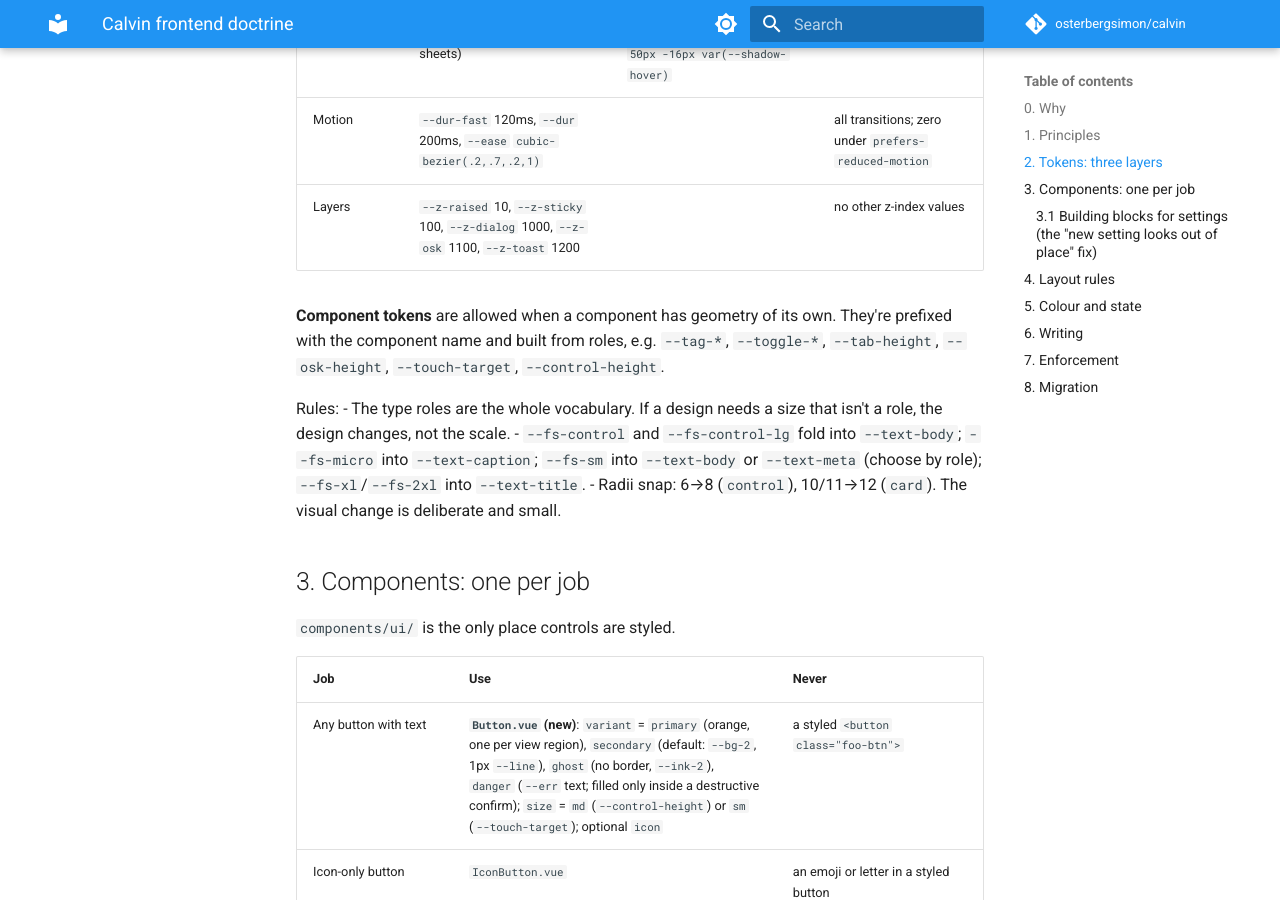
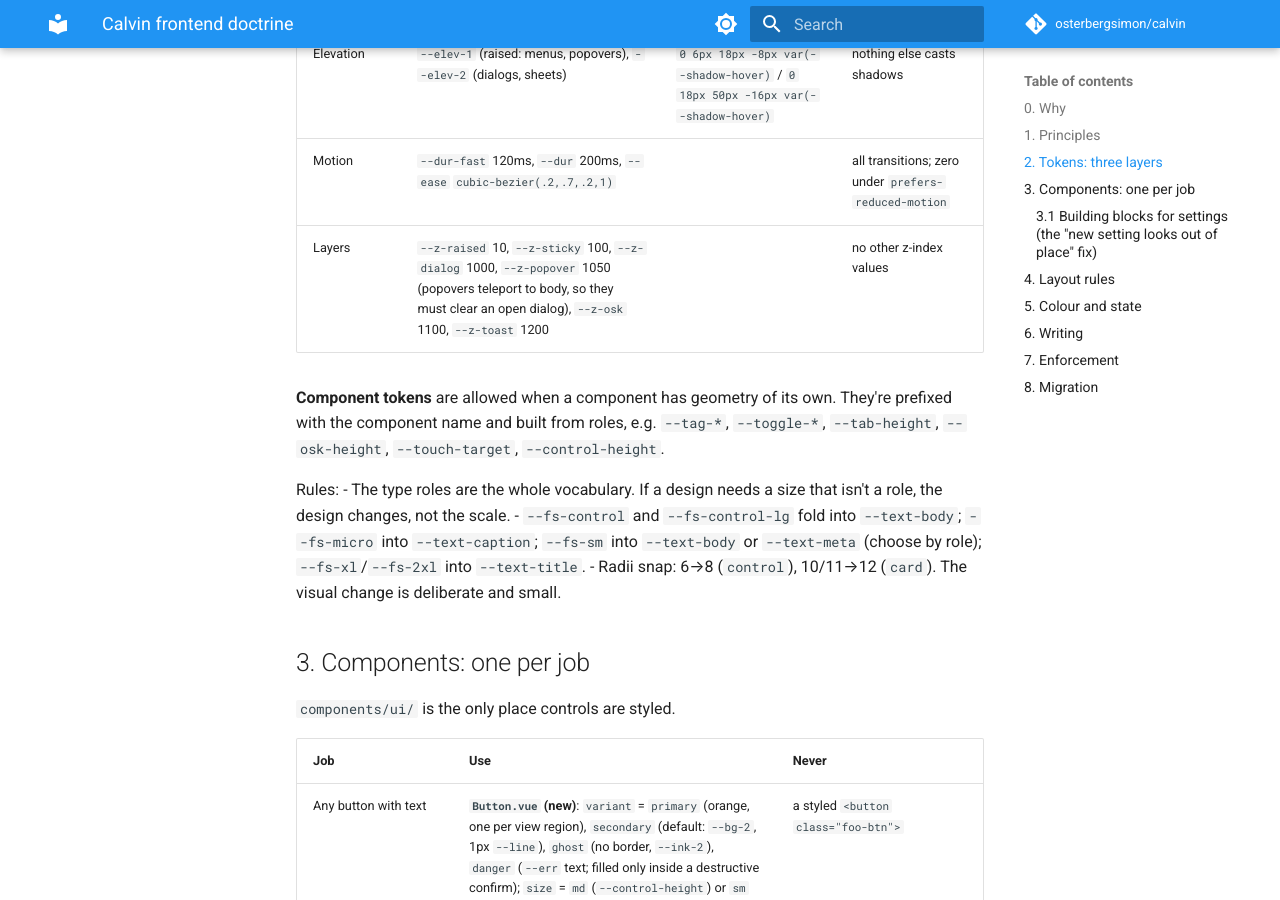
Before and after one commit to osterbergsimon/calvin, an MkDocs documentation site: the page built from docs/design/frontend-doctrine.md, in a window 1280 px wide and 900 px high, scrolled down 2973 px. Built offline with MkDocs 1.6.1 and Material for MkDocs 9.7.7, drawn with Linux system fonts in a browser that asks for light colours; comment, search, counter and statistics services are not loaded; some of the changed text lies outside the part shown.

Commit message:
docs(design): popovers get their own layer above dialogs

```diff
--- a/docs/design/frontend-doctrine.md
+++ b/docs/design/frontend-doctrine.md
@@ -67,7 +67,7 @@ Components stop referencing these (§7 migration).
 | | `--ok`, `--warn`, `--err` (+ the `--tag-*` mix rule) | existing | status only |
 | Elevation | `--elev-1` (raised: menus, popovers), `--elev-2` (dialogs, sheets) | `0 6px 18px -8px var(--shadow-hover)` / `0 18px 50px -16px var(--shadow-hover)` | nothing else casts shadows |
 | Motion | `--dur-fast` 120ms, `--dur` 200ms, `--ease` `cubic-bezier(.2,.7,.2,1)` | | all transitions; zero under `prefers-reduced-motion` |
-| Layers | `--z-raised` 10, `--z-sticky` 100, `--z-dialog` 1000, `--z-osk` 1100, `--z-toast` 1200 | | no other z-index values |
+| Layers | `--z-raised` 10, `--z-sticky` 100, `--z-dialog` 1000, `--z-popover` 1050 (popovers teleport to body, so they must clear an open dialog), `--z-osk` 1100, `--z-toast` 1200 | | no other z-index values |
 
 **Component tokens** are allowed when a component has geometry of its own. They're prefixed with the component
 name and built from roles, e.g. `--tag-*`, `--toggle-*`, `--tab-height`, `--osk-height`, `--touch-target`,
@@ -101,7 +101,7 @@ Rules:
 | Item in a list (source, screen, key, plugin) | **`ListRow.vue` (new)**, extracted from `SourceList`: lead (dot/thumb/icon), body (name `--text-label` + meta lines), trailing actions group | per-feature cards |
 | Empty | `EmptyState` | an ad-hoc centred paragraph |
 | Confirm / dialog | `ConfirmModal`, `DialogScrim` | custom overlays |
-| Small floating surface anchored to a control (⋯ menus, pickers, the connection explainer) | **`Popover.vue` (new)**: anchored, flips at viewport edges, Escape/outside tap closes, focus returns, `--elev-1`, `--radius-card`, `--z-raised`; **`Menu.vue`** on top of it for action lists (items ≥ `--touch-target`, danger item last) | per-feature popovers (SourceList ⋯, ThemePicker, ActionPicker, RegionViewOptions, ConnectionStatus) |
+| Small floating surface anchored to a control (⋯ menus, pickers, the connection explainer) | **`Popover.vue` (new)**: anchored, flips at viewport edges, Escape/outside tap closes, focus returns, `--elev-1`, `--radius-card`, `--z-popover`; **`Menu.vue`** on top of it for action lists (items ≥ `--touch-target`, danger item last) | per-feature popovers (SourceList ⋯, ThemePicker, ActionPicker, RegionViewOptions, ConnectionStatus) |
 | Colour | **`ColourField.vue` (new)**: the theme's `--event-1…8` swatches first (radio group), then **Custom…** opening the native picker; shows the chosen swatch + name, never a raw hex field by default | a bare `<input type="color">` + hex text box |
 
 ### 3.1 Building blocks for settings (the "new setting looks out of place" fix)
```
